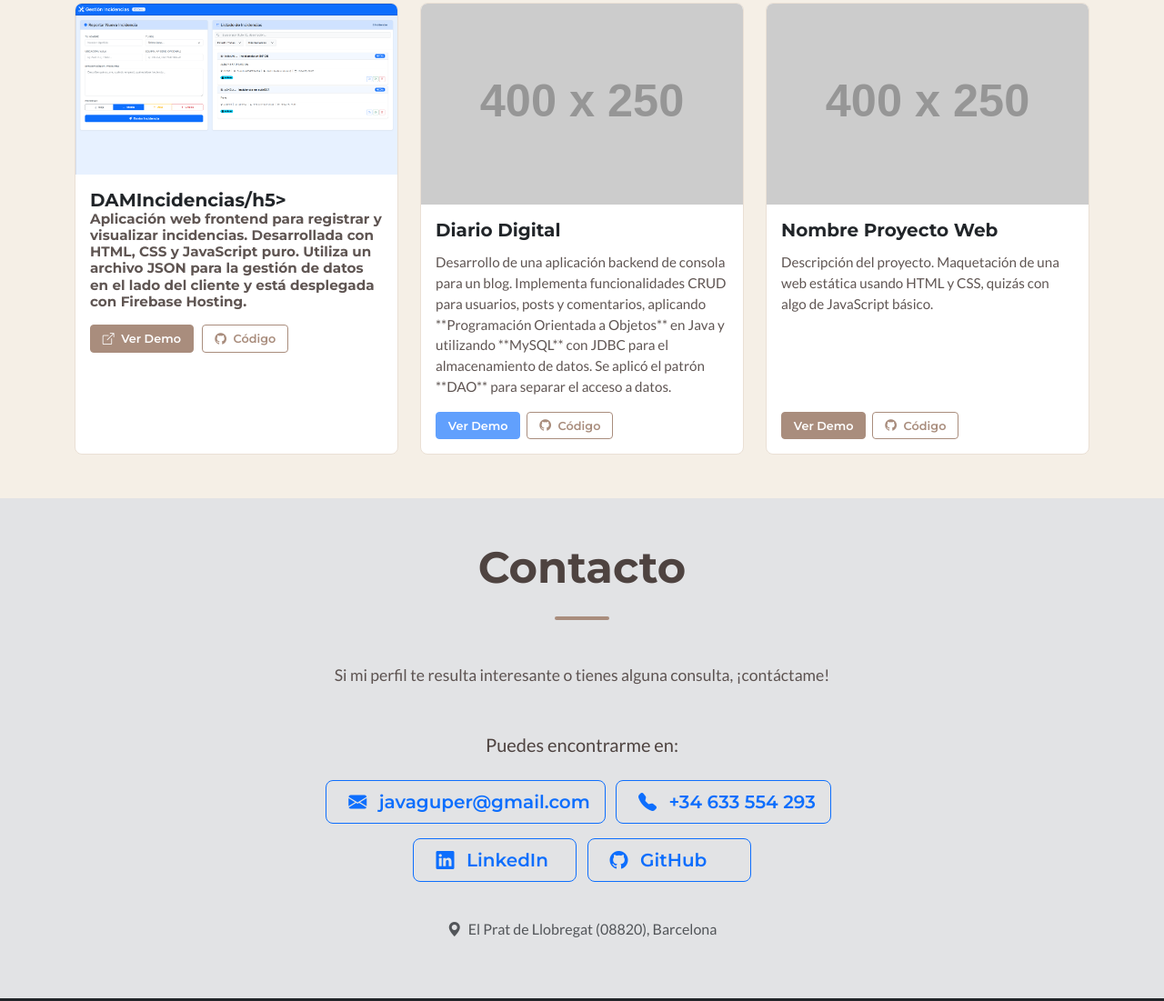
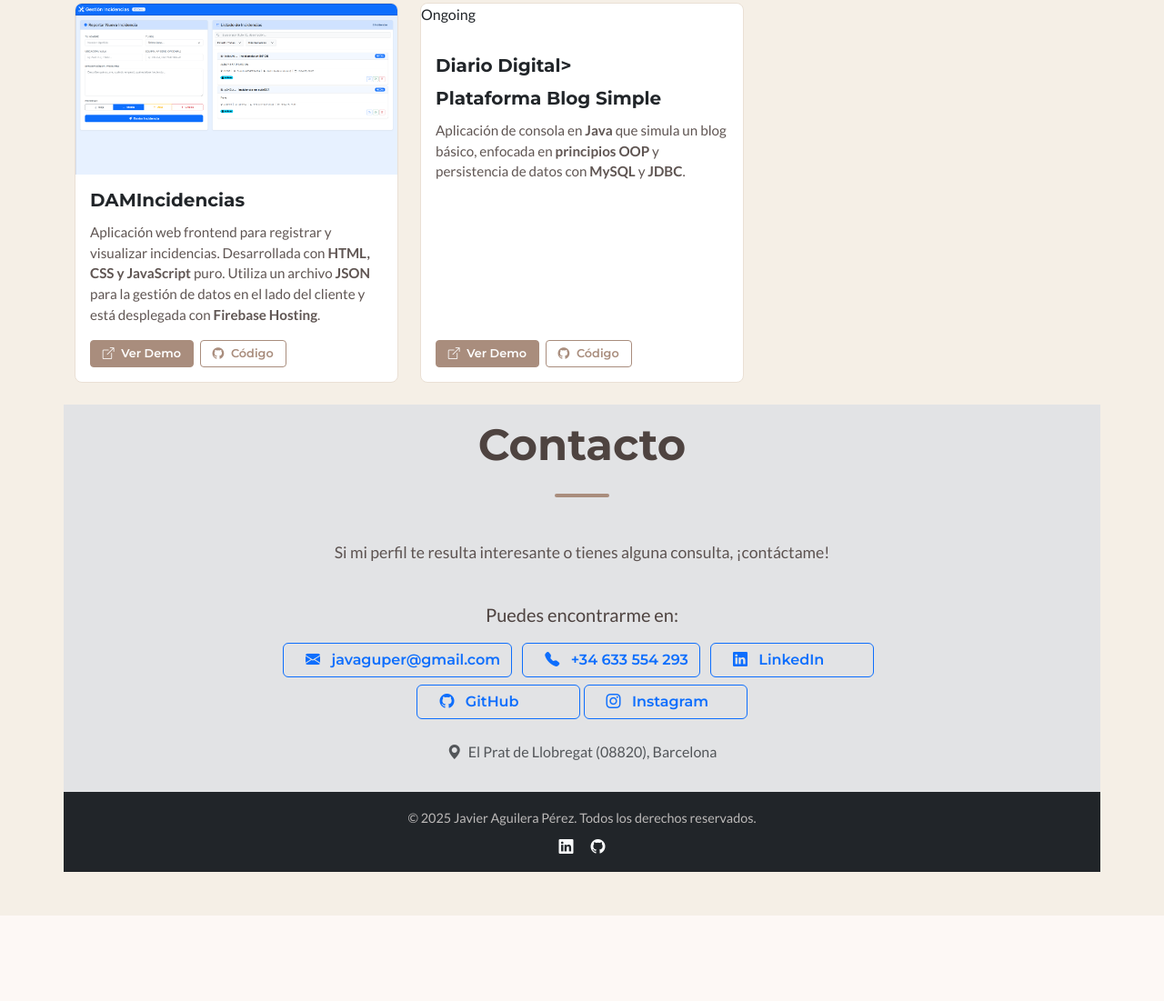
Before and after one commit to JavaGuper/javaguperp, a website: page public/index.html in a window 1280 px wide. Shown: the part 2843-3944 px from the top of the page at 91% size. After the commit the page ends 3850 px from the top, so only its background shows below. Drawn offline with nearby package versions, Linux system fonts and the light colour scheme; placeholder pictures from the web are drawn by us; files whose address does not match are found by name.

Commit message:
Actualizado

```diff
--- a/public/index.html
+++ b/public/index.html
@@ -211,7 +211,7 @@
         <!-- *** USA LA RUTA DONDE GUARDASTE TU IMAGEN *** -->
         <img src="damincidencias.png" class="card-img-top" alt="Captura de pantalla del proyecto Gestión Incidencias">
         <div class="card-body d-flex flex-column">
-            <h5 class="card-title">DAMIncidencias/h5>
+            <h5 class="card-title">DAMIncidencias</h5>
             <!-- *** AJUSTA LA DESCRIPCIÓN SI ES NECESARIO *** -->
             <p class="card-text flex-grow-1">Aplicación web frontend para registrar y visualizar incidencias. Desarrollada con <strong>HTML, CSS y JavaScript</strong> puro. Utiliza un archivo <strong>JSON</strong> para la gestión de datos en el lado del cliente y está desplegada con <strong>Firebase Hosting</strong>.</p>
             <div class="mt-auto">
@@ -227,75 +227,71 @@
         </div>
     </div>
 </div>
-
-                <!-- Proyecto Ejemplo 2 (Podría ser Python) -->
+<!-- Proyecto 2: Diario Digital -->
 <div class="col-md-6 col-lg-4">
     <div class="card project-card h-100">
-                        <img src="https://via.placeholder.com/400x250/A98D7D/FFFFFF?text=Proyecto+Python" class="card-img-top" alt="Proyecto Python Ejemplo">
+        <!-- *** USA LA RUTA DONDE GUARDASTE TU IMAGEN *** -->
+            <p>Ongoing</p>
+        <!-- <img src="" class="card-img-top" alt="Captura de pantalla del proyecto Gestión Incidencias"> -->
         <div class="card-body d-flex flex-column">
-                            <h5 class="card-title">Diario Digital</h5>
-                            <p class="card-text flex-grow-1">Desarrollo de una aplicación backend de consola para un blog. Implementa funcionalidades CRUD para usuarios, posts y comentarios, aplicando **Programación Orientada a Objetos** en Java y utilizando **MySQL** con JDBC para el almacenamiento de datos. Se aplicó el patrón **DAO** para separar el acceso a datos.</p>
+            <h5 class="card-title">Diario Digital>
+            <!-- *** AJUSTA LA DESCRIPCIÓN SI ES NECESARIO *** -->
+            <p class="card-text flex-grow-1"><!-- Dentro de la tarjeta (<div class="card-body ...">) -->
+                <h5 class="card-title">Plataforma Blog Simple</h5>
+                <p class="card-text flex-grow-1">Aplicación de consola en <strong>Java</strong> que simula un blog básico, enfocada en <strong>principios OOP</strong> y persistencia de datos con <strong>MySQL</strong> y <strong>JDBC</strong>.</p></p>
             <div class="mt-auto">
-                                <a href="#" class="btn btn-sm btn-primary me-1 disabled" target="_blank" rel="noopener noreferrer">Ver Demo</a>
-                                <a href="#" class="btn btn-sm btn-outline-secondary" target="_blank" rel="noopener noreferrer"><i class="bi bi-github me-1"></i> Código</a>
+                <!-- *** REEMPLAZA '#' CON LA URL REAL DE TU DEMO *** -->
+                <a href="https://digitaldiari.web.app" class="btn btn-sm btn-primary me-1" target="_blank" rel="noopener noreferrer">
+                    <i class="bi bi-box-arrow-up-right me-1"></i> Ver Demo
+                </a>
+                <!-- *** REEMPLAZA '#' CON LA URL REAL DE TU REPOSITORIO GITHUB *** -->
+                <a href="https://github.com/Vers4t1l/DigitalDiari" class="btn btn-sm btn-outline-secondary" target="_blank" rel="noopener noreferrer">
+                    <i class="bi bi-github me-1"></i> Código
+                </a>
             </div>
         </div>
     </div>
 </div>
 
-                <!-- Proyecto Ejemplo 3 (Podría ser Web - HTML/CSS) -->
-                <div class="col-md-6 col-lg-4">
-                    <div class="card project-card h-100">
-                        <img src="https://via.placeholder.com/400x250/A98D7D/FFFFFF?text=Proyecto+Web" class="card-img-top" alt="Proyecto Web Ejemplo">
-                         <div class="card-body d-flex flex-column">
-                            <h5 class="card-title">Nombre Proyecto Web</h5>
-                            <p class="card-text flex-grow-1">Descripción del proyecto. Maquetación de una web estática usando HTML y CSS, quizás con algo de JavaScript básico.</p>
-                            <div class="mt-auto">
-                                <a href="#" class="btn btn-sm btn-primary me-1" target="_blank" rel="noopener noreferrer">Ver Demo</a> <!-- Más probable tener demo -->
-                                <a href="#" class="btn btn-sm btn-outline-secondary" target="_blank" rel="noopener noreferrer"><i class="bi bi-github me-1"></i> Código</a>
+<!-- Sección Contacto (MÁS COMPACTA) -->
+<section id="contacto" class="py-3 bg-secondary-subtle"> <!-- Padding vertical reducido -->
+    <div class="container">
+        <div class="text-center mb-4"> <!-- Margen inferior reducido -->
+            <h2 class="display-5 section-title">Contacto</h2>
+            <div class="title-underline"></div>
+            <p class="lead">Si mi perfil te resulta interesante o tienes alguna consulta, ¡contáctame!</p> <!-- Eliminado mt-3 -->
         </div>
+        <div class="row justify-content-center">
+            <div class="col-lg-8 text-center">
+                <p class="fs-5 mb-3">Puedes encontrarme en:</p> <!-- Margen inferior reducido -->
+                <div class="contact-links">
+                    <!-- Email del CV -->
+                    <a href="mailto:javaguper@gmail.com" class="btn btn-outline-primary me-2 mb-2"> <!-- Quitada clase btn-lg, margen mb reducido -->
+                        <i class="bi bi-envelope-fill me-2"></i> javaguper@gmail.com
+                    </a>
+                    <!-- Teléfono del CV -->
+                    <a href="tel:+34633554293" class="btn btn-outline-primary me-2 mb-2"> <!-- Quitada clase btn-lg, margen mb reducido -->
+                        <i class="bi bi-telephone-fill me-2"></i> +34 633 554 293
+                    </a>
+                    <!-- TU LINKEDIN (Verifica URL!) -->
+                    <a href="https://linkedin.com/in/javaguper" class="btn btn-outline-primary me-2 mb-2" target="_blank" rel="noopener noreferrer"> <!-- Quitada clase btn-lg, margen mb reducido -->
+                        <i class="bi bi-linkedin me-2"></i> LinkedIn
+                    </a>
+                    <!-- TU GITHUB (Verifica URL!) -->
+                    <a href="https://github.com/Vers4t1l" class="btn btn-outline-primary mb-2" target="_blank" rel="noopener noreferrer"> <!-- Quitada clase btn-lg, margen mb reducido -->
+                        <i class="bi bi-github me-2"></i> GitHub
+                    </a>
+                    <a href="https://www.instagram.com/javier_aguilera012" class="btn btn-outline-primary mb-2" target="_blank" rel="noopener noreferrer"> <!-- Quitamos me-2 si es el último en la línea -->
+                        <i class="bi bi-instagram me-2"></i> Instagram
+                    </a>
                 </div>
-                    </div>
+                <!-- Dirección del CV -->
+                <p class="mt-3 text-muted"><i class="bi bi-geo-alt-fill me-1"></i> El Prat de Llobregat (08820), Barcelona</p> <!-- Margen superior reducido -->
             </div>
         </div>
     </div>
 </section>
-
-    <!-- Sección Contacto -->
-    <section id="contacto" class="py-5 bg-secondary-subtle">
-        <div class="container">
-             <div class="text-center mb-5">
-                <h2 class="display-5 section-title">Contacto</h2>
-                 <div class="title-underline"></div>
-                 <p class="lead mt-3">Si mi perfil te resulta interesante o tienes alguna consulta, ¡contáctame!</p>
-            </div>
-            <div class="row justify-content-center">
-                <div class="col-lg-8 text-center">
-                    <p class="fs-5 mb-4">Puedes encontrarme en:</p>
-                    <div class="contact-links">
-                        <!-- Email del CV -->
-                        <a href="mailto:javaguper@gmail.com" class="btn btn-outline-primary btn-lg me-2 mb-3">
-                            <i class="bi bi-envelope-fill me-2"></i> javaguper@gmail.com
-                        </a>
-                         <!-- Teléfono del CV (Opcional mostrarlo) -->
-                        <a href="tel:+34633554293" class="btn btn-outline-primary btn-lg me-2 mb-3">
-                           <i class="bi bi-telephone-fill me-2"></i> +34 633 554 293
-                        </a>
-                        <!-- TU LINKEDIN - ¡¡¡IMPORTANTE PONER TU URL REAL!!! -->
-                        <a href="https://linkedin.com/in/javaguper" class="btn btn-outline-primary btn-lg me-2 mb-3" target="_blank" rel="noopener noreferrer">
-                            <i class="bi bi-linkedin me-2"></i> LinkedIn
-                        </a>
-                        <!-- TU GITHUB - ¡¡¡IMPORTANTE PONER TU URL REAL!!! -->
-                        <a href="https://github.com/Vers4t1l" class="btn btn-outline-primary btn-lg mb-3" target="_blank" rel="noopener noreferrer">
-                            <i class="bi bi-github me-2"></i> GitHub
-                        </a>
-                    </div>
-                     <!-- Dirección del CV -->
-                     <p class="mt-4 text-muted"><i class="bi bi-geo-alt-fill me-1"></i> El Prat de Llobregat (08820), Barcelona</p>
-                </div>
-            </div>
-        </div>
-    </section>
+<!-- Fin Sección Contacto -->
 
     <!-- Footer -->
     <footer class="footer mt-auto py-3 bg-dark text-light">
```
Lines whose indentation alone changed are shown as unchanged.
